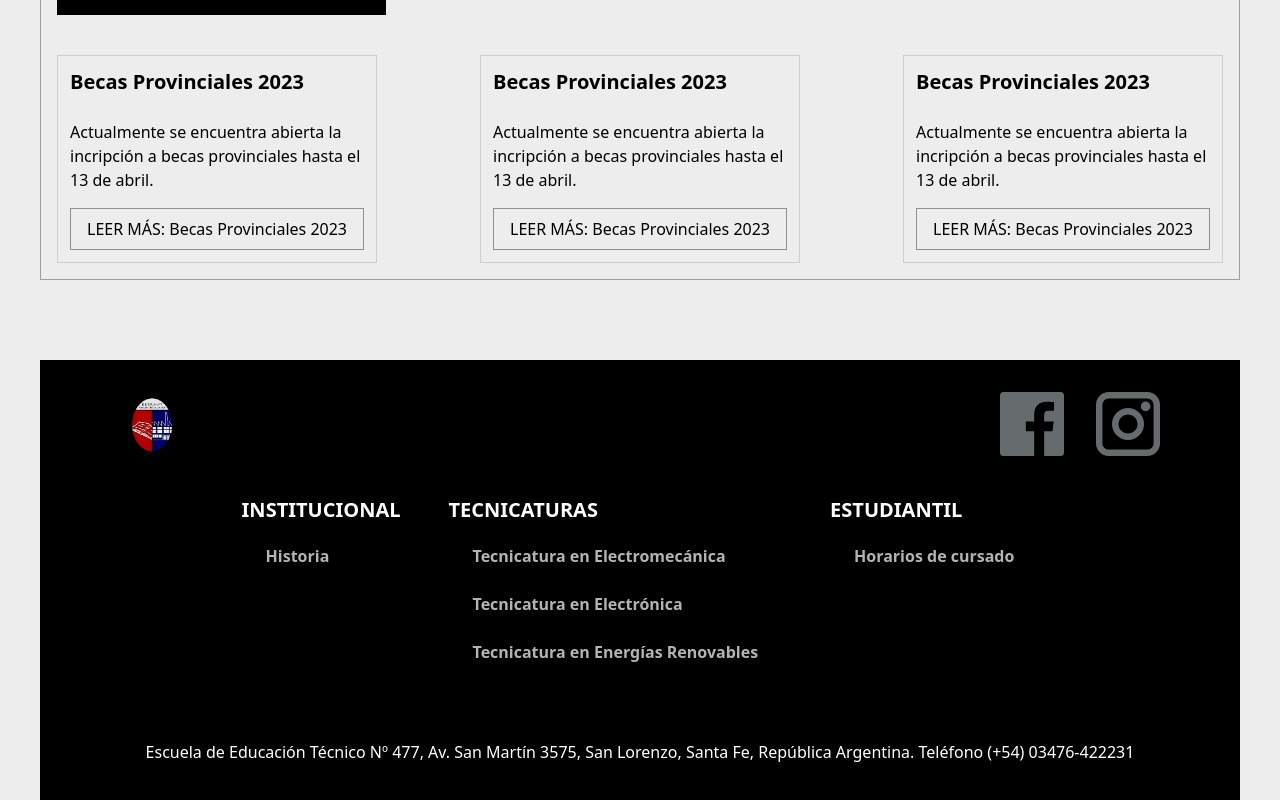
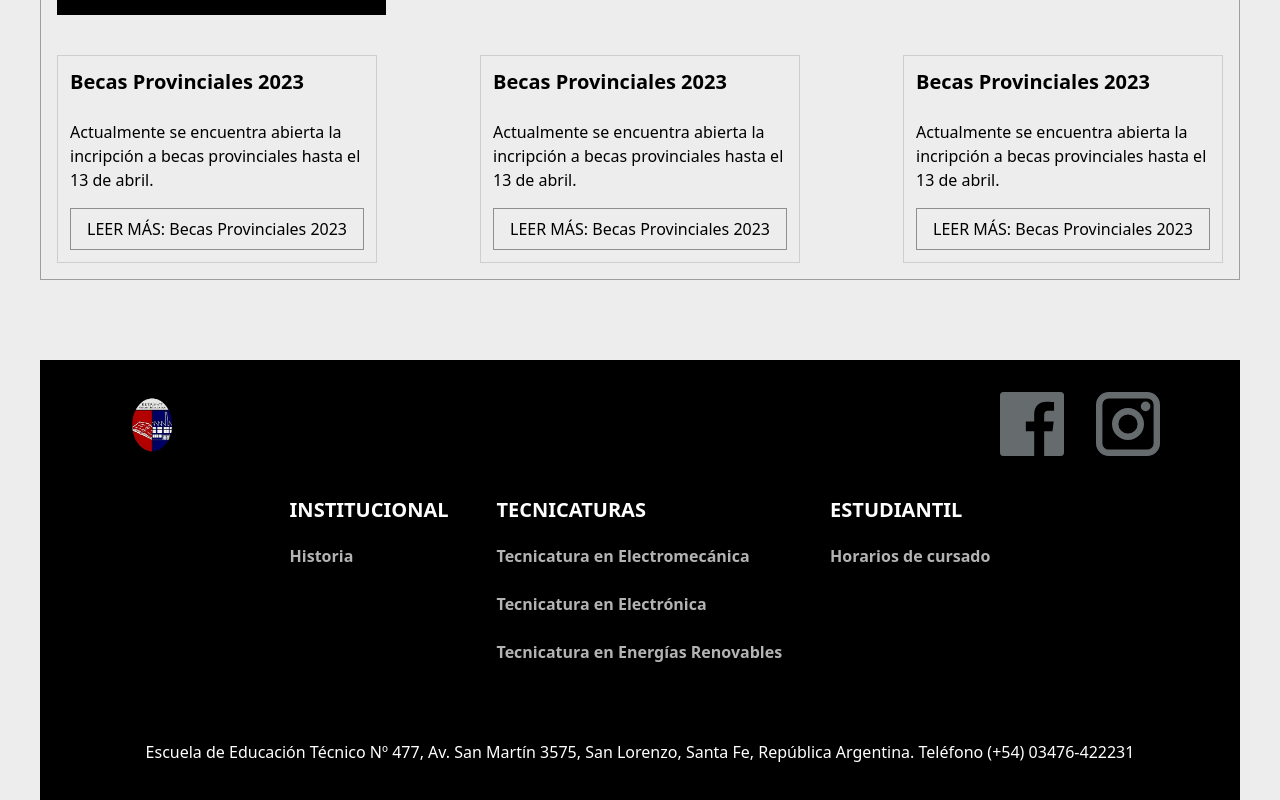
Before and after one commit to Martiks38/my_school_-page, a Next.js app: page / in a window 1280 px wide. Shown: the part 682-1482 px from the top of the page. Built offline with nearby package versions, Linux system fonts and the light colour scheme.

Commit message:
Añadir las rutas de las redes sociales y hacer corrección de estilos del FooterLayout

```diff
--- a/src/components/FooterLayout/index.tsx
+++ b/src/components/FooterLayout/index.tsx
@@ -9,11 +9,11 @@ export function FooterLayout(): JSX.Element {
 				<Image src="/Escudo.webp" alt="EET N°477" width={64} height={64} />
 				<div className="flex gap-8">
 					<a
-						href="#"
+						href="https://www.facebook.com/477CombateSL"
 						target="_blank"
 						rel="norreferer noopener"
 						className="group"
-						title="Ir al perfil de  Facebook"
+						title="Ir al perfil de Facebook"
 					>
 						<svg xmlns="http://www.w3.org/2000/svg" width="64" height="64" viewBox="0 0 48 48">
 							<path
@@ -25,7 +25,7 @@ export function FooterLayout(): JSX.Element {
 						</svg>
 					</a>
 					<a
-						href="#"
+						href="https://www.instagram.com/eetp477"
 						target="_blank"
 						rel="norreferer noopener"
 						className="group"
@@ -59,7 +59,7 @@ export function FooterLayout(): JSX.Element {
 										<li key={subsection.id} className="opacity-70 hover:opacity-100">
 											<Link
 												href={`/${section.toLowerCase()}/${subsection.path}`}
-												className="block py-3 px-6"
+												className="block py-3 px-6 md:px-0"
 											>
 												{subsection.name}
 											</Link>
```
